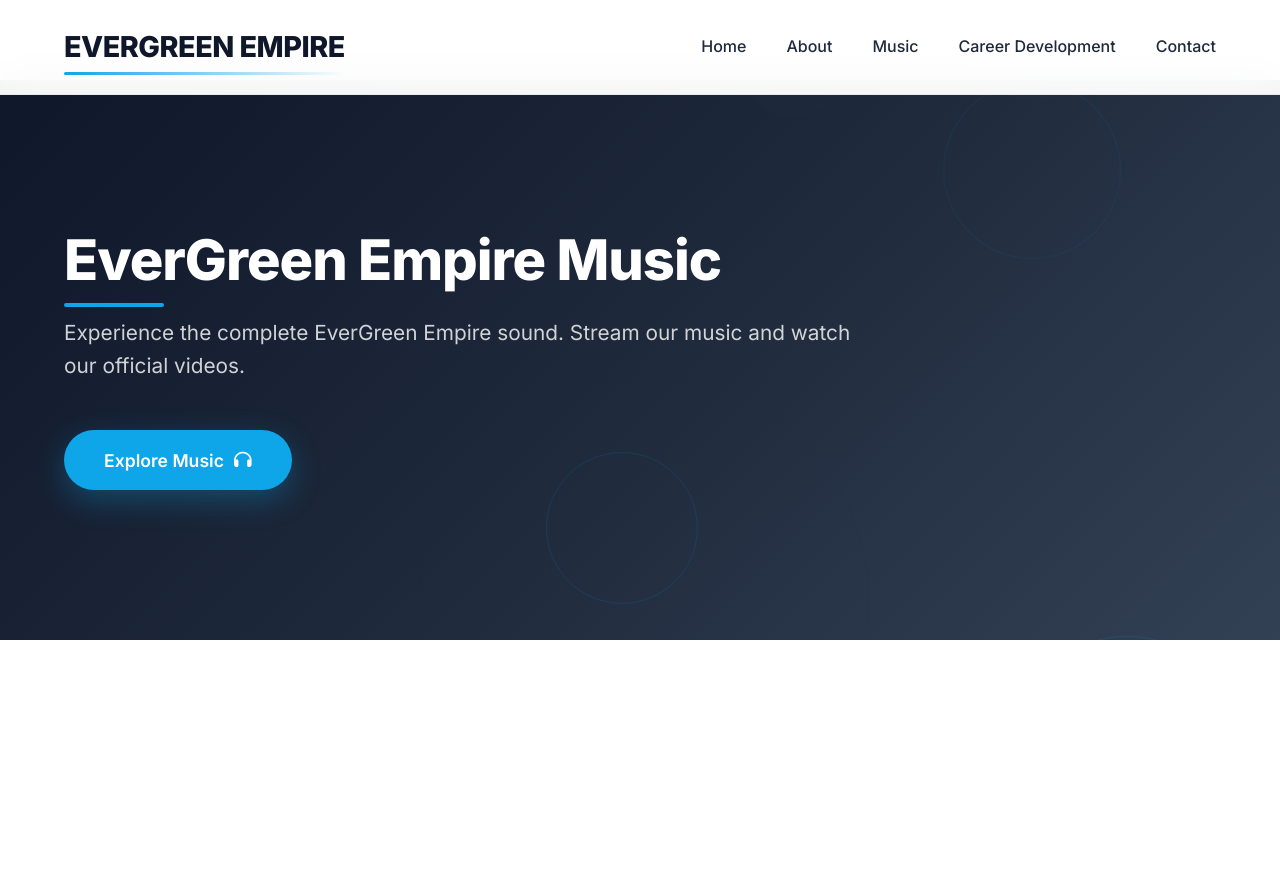
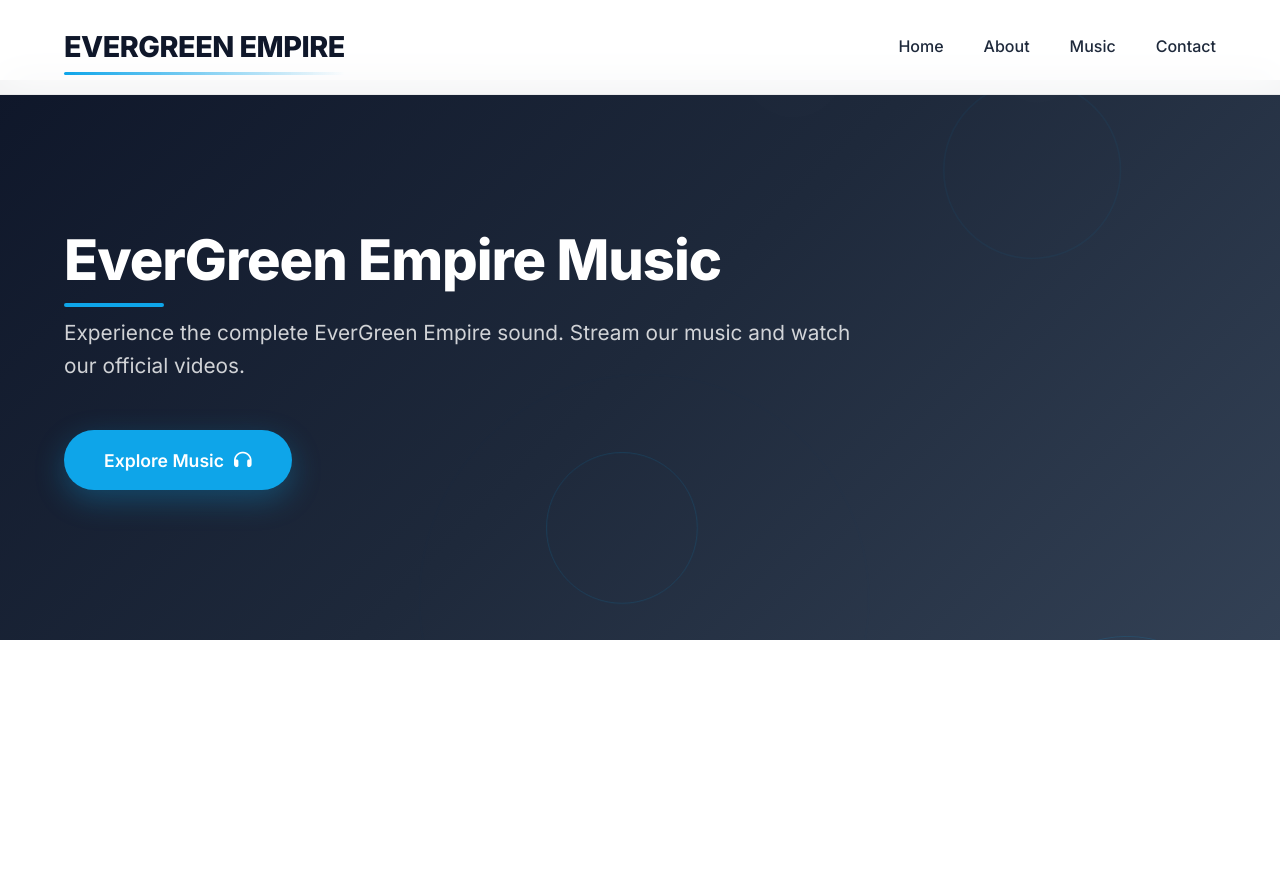
Before and after one commit to evergreenempire83-sudo/official, a plain HTML site: page music.html in a window 1280 px wide. Shown: the top 871 px of the page. Drawn offline with nearby package versions, Linux system fonts and the light colour scheme.

Commit message:
Update music.html

```diff
--- a/music.html
+++ b/music.html
@@ -824,7 +824,7 @@
                 <li><a href="index.html">Home</a></li>
                 <li><a href="about.html">About</a></li>
                 <li><a href="music.html" class="active">Music</a></li>
-                <li><a href="careers.html">Career Development</a></li>
+
                 <li><a href="contact.html">Contact</a></li>
             </ul>
         </nav>
@@ -843,7 +843,7 @@
             <li><a href="index.html" onclick="closeMobileMenu()">Home</a></li>
             <li><a href="about.html" onclick="closeMobileMenu()">About</a></li>
             <li><a href="music.html" onclick="closeMobileMenu()" class="active">Music</a></li>
-            <li><a href="careers.html" onclick="closeMobileMenu()">Career Development</a></li>
+
             <li><a href="contact.html" onclick="closeMobileMenu()">Contact</a></li>
         </ul>
     </div>
```
